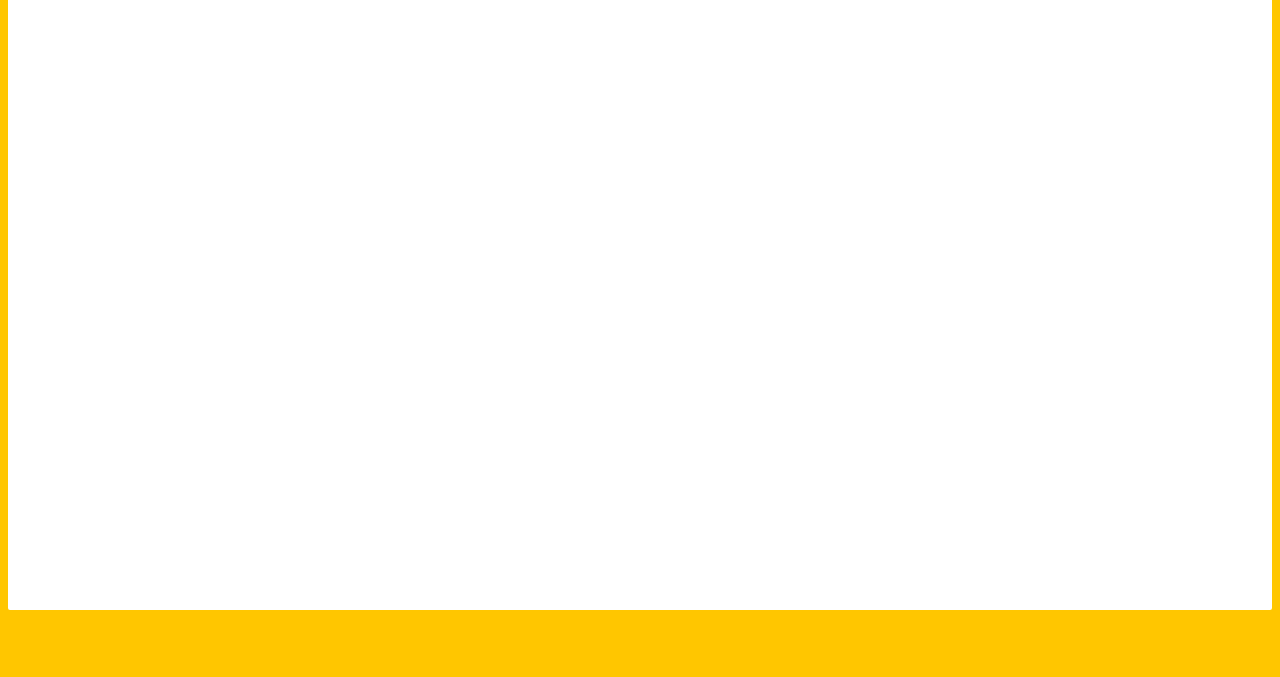
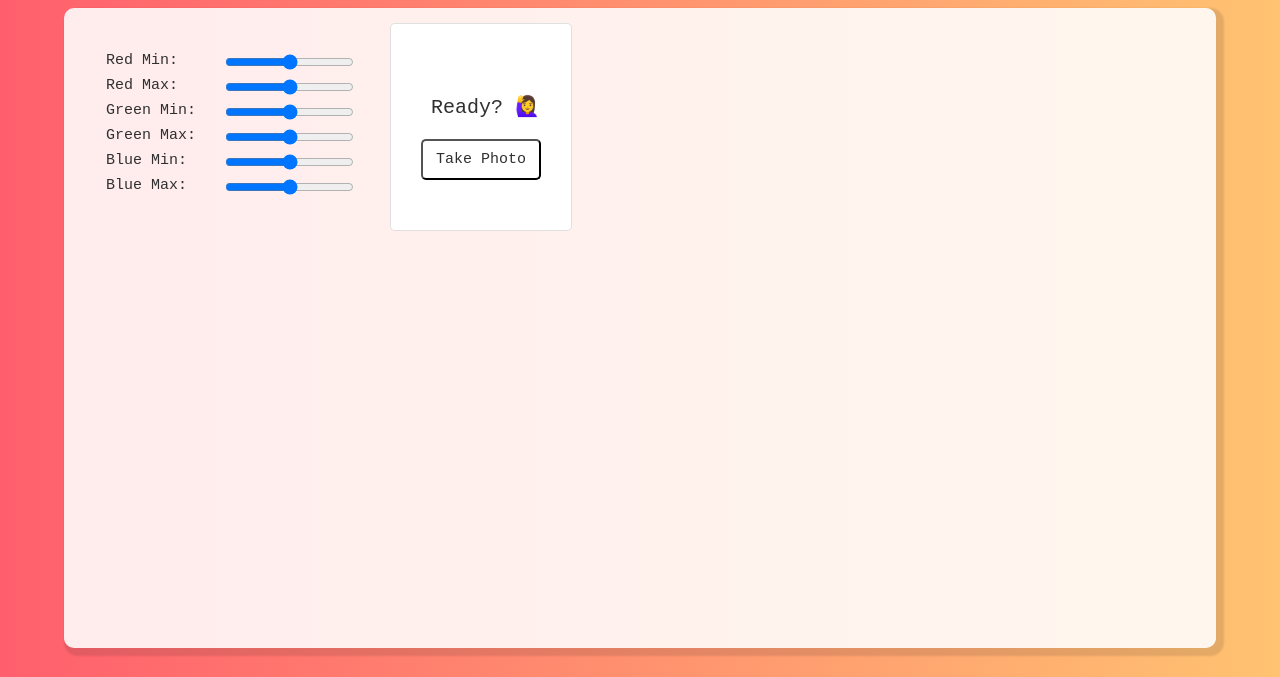
Before and after one commit to cakebatterandsprinkles/JavaScript30, a website: page 19- Webcam Fun/index.html in a window 1280 px wide. Shown: the part 123-800 px from the top of the page. Drawn offline with Linux system fonts and the light colour scheme.

Commit message:
changed styling

```diff
--- a/19- Webcam Fun/index.html
+++ b/19- Webcam Fun/index.html
@@ -8,25 +8,38 @@
 </head>
 
 <body>
-
+  <h1 class="title">Awesome Photobooth</h1>
   <div class="photobooth">
     <div class="controls">
-      <button onClick="takePhoto()">Take Photo</button>
       <div class="rgb">
+        <div>
           <label for="rmin">Red Min:</label>
           <input type="range" min=0 max=255 name="rmin">
+        </div>
+        <div>
           <label for="rmax">Red Max:</label>
           <input type="range" min=0 max=255 name="rmax">
-        <br>
+        </div>
+        <div>
           <label for="gmin">Green Min:</label>
           <input type="range" min=0 max=255 name="gmin">
+        </div>
+        <div>
           <label for="gmax">Green Max:</label>
           <input type="range" min=0 max=255 name="gmax">
-        <br>
+        </div>
+        <div>
           <label for="bmin">Blue Min:</label>
           <input type="range" min=0 max=255 name="bmin">
+        </div>
+        <div>
           <label for="bmax">Blue Max:</label>
           <input type="range" min=0 max=255 name="bmax">
+        </div>
+      </div>
+      <div class="button-container">
+        <p class="query-text">Ready? 🙋‍♀</p>
+        <button onClick="takePhoto()">Take Photo</button>
       </div>
     </div>
 
@@ -34,9 +47,7 @@
     <video class="player"></video>
     <div class="strip"></div>
   </div>
-
   <audio class="snap" src="https://wesbos.com/demos/photobooth/snap.mp3" hidden></audio>
-
   <script src="scripts.js"></script>
 
 </body>
--- a/19- Webcam Fun/style.css
+++ b/19- Webcam Fun/style.css
@@ -1,5 +1,19 @@
 html {
   box-sizing: border-box;
+  font-size: 10px;
+  background: #ff5f6d; /* fallback for old browsers */
+  background: -webkit-linear-gradient(
+    to right,
+    #ff5f6d,
+    #ffc371
+  ); /* Chrome 10-25, Safari 5.1-6 */
+  background: linear-gradient(
+    to right,
+    #ff5f6d,
+    #ffc371
+  ); /* W3C, IE 10+/ Edge, Firefox 16+, Chrome 26+, Opera 12+, Safari 7+ */
+  font-family: monospace;
+  color: rgb(48, 48, 48);
 }
 
 *,
@@ -8,40 +22,77 @@ html {
   box-sizing: inherit;
 }
 
-html {
-  font-size: 10px;
-  background: #ffc600;
+body {
+  height: 100vh;
+  margin: 0;
+  padding: 0;
+  display: flex;
+  flex-direction: column;
+  justify-content: center;
+  align-items: center;
+}
+
+.title {
+  margin-bottom: 3rem;
+  font-size: 4rem;
 }
 
 .photobooth {
-  background: white;
-  max-width: 150rem;
-  margin: 2rem auto;
-  border-radius: 2px;
+  background: rgba(255, 255, 255, 0.877);
+  width: 90vw;
+  height: 80vh;
+  border-radius: 10px;
+  box-shadow: 4px 4px 2px 4px rgba(26, 26, 26, 0.123);
 }
 
-/*clearfix*/
-.photobooth:after {
-  content: "";
-  display: block;
-  clear: both;
+.controls {
+  max-width: 50rem;
+  margin: 1.5rem 3rem;
+  display: flex;
+  /* flex-direction: column; */
+  justify-content: space-around;
+  align-items: center;
+  font-size: 1.5rem;
 }
 
-.photo {
-  width: 100%;
-  float: left;
+.rgb {
+  display: flex;
+  flex-direction: column;
 }
 
-.player {
-  position: absolute;
-  top: 20px;
-  right: 20px;
-  width: 200px;
+.rgb > div {
+  width: 25rem;
+  display: flex;
+  justify-content: space-between;
+  margin-bottom: 0.5rem;
 }
 
-/*
-  Strip!
-*/
+button {
+  width: 12rem;
+  padding: 1rem 0.5rem;
+  background: white;
+  font-size: 1.5rem;
+  border-radius: 5px;
+  font-family: monospace;
+  color: rgb(48, 48, 48);
+}
+
+button:hover {
+  background: #d1f3f33a;
+}
+
+.button-container {
+  border: 1px solid rgba(128, 128, 128, 0.247);
+  padding: 5rem 3rem;
+  border-radius: 5px;
+  background: white;
+  margin: 0 1rem;
+}
+
+.query-text {
+  font-size: 2rem;
+  padding-left: 1rem;
+}
 
 .strip {
   padding: 2rem;
```
Lines whose indentation alone changed are shown as unchanged.
